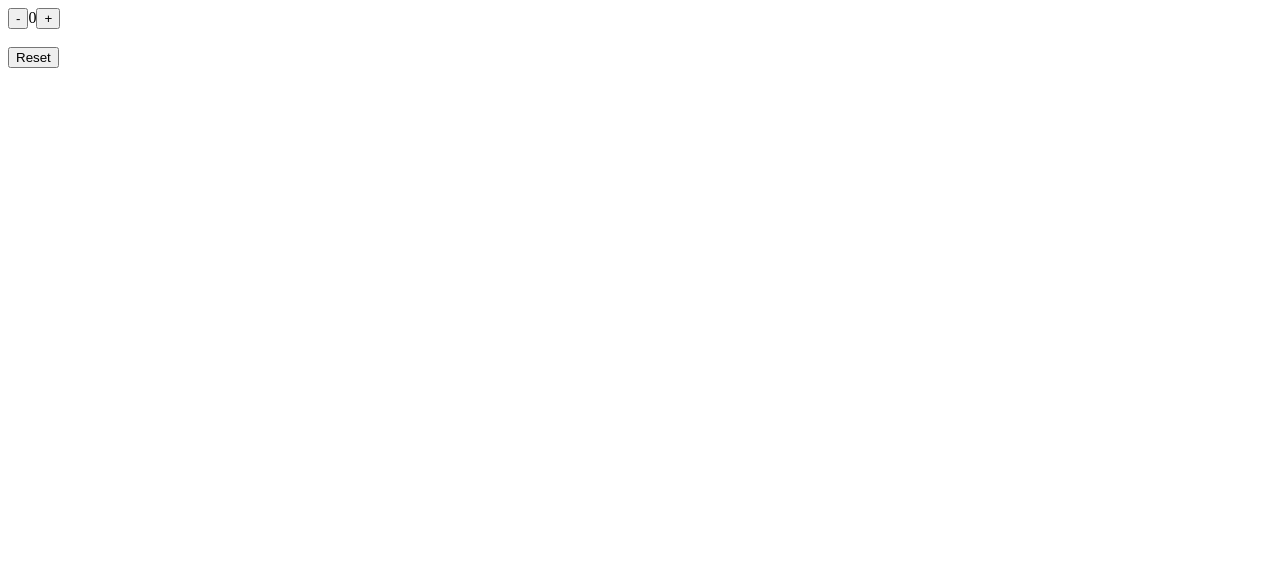
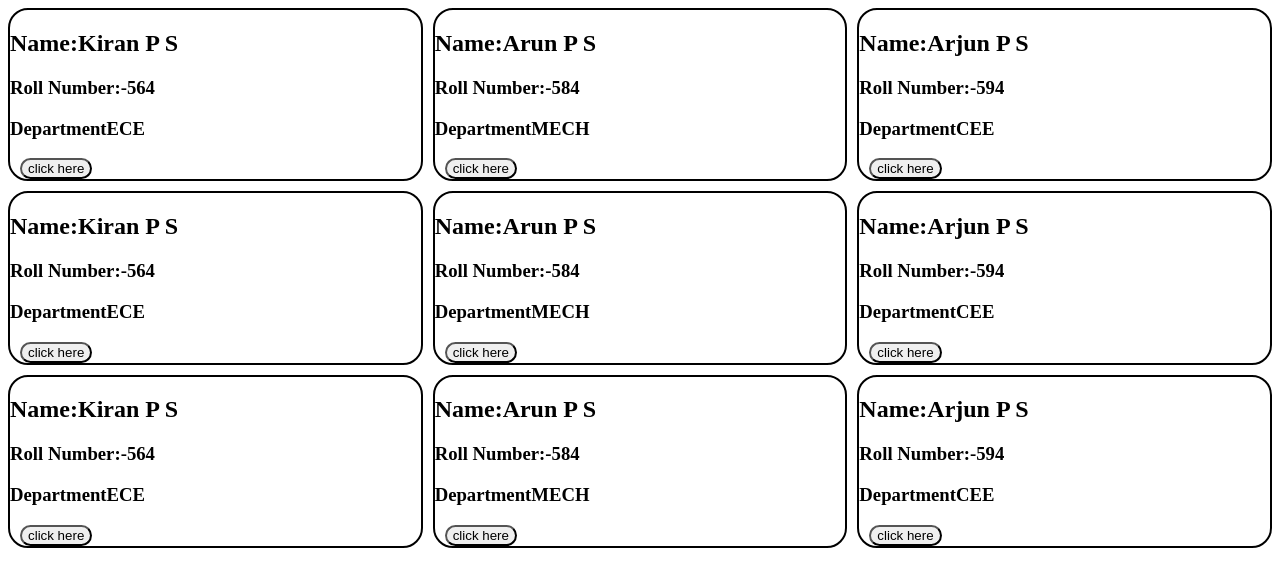
Before and after one commit to kirankiran26/Learning-react, a React (Vite) app in the folder myproj/: page / in a window 1280 px wide. Shown: the top 586 px of the page. Built offline with nearby package versions, Linux system fonts and the light colour scheme.

Commit message:
Updation using usestate in an array

```diff
--- a/myproj/src/App.jsx
+++ b/myproj/src/App.jsx
@@ -2,11 +2,12 @@ import { useState } from 'react'
 import reactLogo from './assets/react.svg'
 import viteLogo from '/vite.svg'
 import PropsAndCOmp from './PropsAndCOmp/PropsAndCOmp'
-import UseState from './PropsAndCOmp/HooksInReact/UseState1'
+import UseState1 from './HooksInReact/UseState1'
+import UseState2 from './HooksInReact/UseState2'
 function App() {
   return (
    <>
-   <UseState/>
+   <UseState2/>
    </>
   );
 }
--- /dev/null
+++ b/myproj/src/HooksInReact/UseState1.jsx
@@ -0,0 +1,26 @@
+import React,{useState} from "react";
+function UseState() {
+    const[count,changecount]=useState(0);
+    let increment=()=> {
+        changecount((prevcount)=>prevcount+1);
+        changecount((prevcount)=>prevcount+1);
+    }
+    const decrement=()=> {
+        changecount(count-1);
+    }
+    const resetfun=()=> {
+        changecount(0);
+    }
+    return(
+       <div>
+         <div className="main" >
+            <button onClick={decrement}>-</button>
+            <span>{count}</span>
+            <button onClick={increment}>+</button>
+        </div>
+        <br />
+        <button onClick={resetfun}>Reset</button>
+       </div>
+    )
+}
+export default UseState;
--- /dev/null
+++ b/myproj/src/HooksInReact/UseState2.css
@@ -0,0 +1,15 @@
+.stdcard{
+    display: grid;
+    justify-content: space-evenly;
+    grid-template-columns: repeat(3,1fr);
+    gap: 10px;
+}
+.stdcard button{
+    align-items: center;
+    margin-left: 10px;
+    border-radius: 20px;
+}
+.stdcard>*{
+    border: 2px solid black;
+    border-radius: 20px;
+}
--- /dev/null
+++ b/myproj/src/HooksInReact/UseState2.jsx
@@ -0,0 +1,81 @@
+import React, { useState } from "react";
+import "./UseState2.css";
+
+const data = [
+  {
+    stname: "Kiran P S",
+    roolnums: 564,
+    dep: "ECE",
+  },
+  {
+    stname: "Arun P S",
+    roolnums: 584,
+    dep: "MECH",
+  },
+  {
+    stname: "Arjun P S",
+    roolnums: 594,
+    dep: "CEE",
+  },
+  {
+    stname: "Kiran P S",
+    roolnums: 564,
+    dep: "ECE",
+  },
+  {
+    stname: "Arun P S",
+    roolnums: 584,
+    dep: "MECH",
+  },
+  {
+    stname: "Arjun P S",
+    roolnums: 594,
+    dep: "CEE",
+  },
+  {
+    stname: "Kiran P S",
+    roolnums: 564,
+    dep: "ECE",
+  },
+  {
+    stname: "Arun P S",
+    roolnums: 584,
+    dep: "MECH",
+  },
+  {
+    stname: "Arjun P S",
+    roolnums: 594,
+    dep: "CEE",
+  },
+];
+const UseState2 = () => {
+  const[studentlist,setstudentlist]=useState(data);
+  const updatioOfStudent=(index)=> {
+    const copyOfStudent=[...studentlist];
+    copyOfStudent[index].stname="No Name "
+    copyOfStudent[index].roolnums="No Roll Nummber "
+    setstudentlist(copyOfStudent);
+  }
+  return(
+    <div className="stdcard">
+      {
+        studentlist.map((student,index)=>(
+          <Studentgenerator key={index} studentname={student.stname} studentRollNumber={student.roolnums} studentDepartment={student.dep} index={index} updatioOfStudent={updatioOfStudent}/>
+        ))
+      }
+    </div>
+  )
+
+}
+const Studentgenerator=({studentname,studentRollNumber,studentDepartment,index,updatioOfStudent })=> {
+ return(
+  <div>
+  <h2>Name:{studentname}</h2>
+  <h3>Roll Number:-{studentRollNumber}</h3>
+  <h3>Department{studentDepartment}</h3>
+  <button onClick={()=> updatioOfStudent(index)}>click here </button>
+</div>
+ )
+}
+
+export default UseState2;
--- a/myproj/src/PropsAndCOmp/HooksInReact/UseState1.jsx
+++ /dev/null
@@ -1,31 +0,0 @@
-import React, { useState } from "react";
-
-function UseState() {
-    const [count, changecount] = useState(0);
-
-    const increment = () => {
-        changecount((prevcount) => prevcount + 2);  // Increment count by 2
-    };
-
-    const decrement = () => {
-        changecount(count - 1);
-    };
-
-    const resetfun = () => {
-        changecount(0);
-    };
-
-    return (
-        <div>
-            <div className="main">
-                <button onClick={decrement}>-</button>
-                <span>{count}</span>
-                <button onClick={increment}>+</button>
-            </div>
-            <br />
-            <button onClick={resetfun}>Reset</button>
-        </div>
-    );
-}
-
-export default UseState;
```
